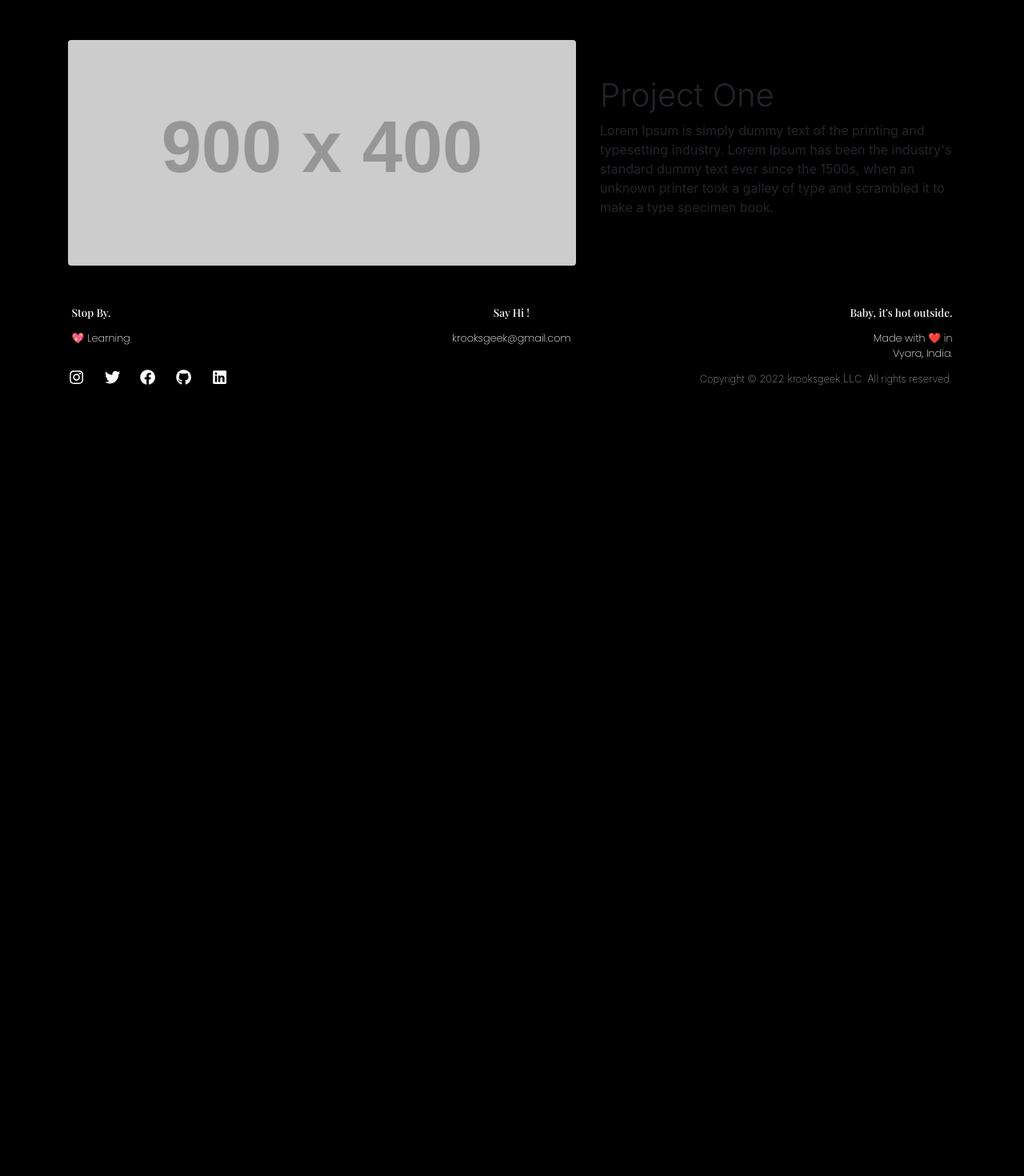
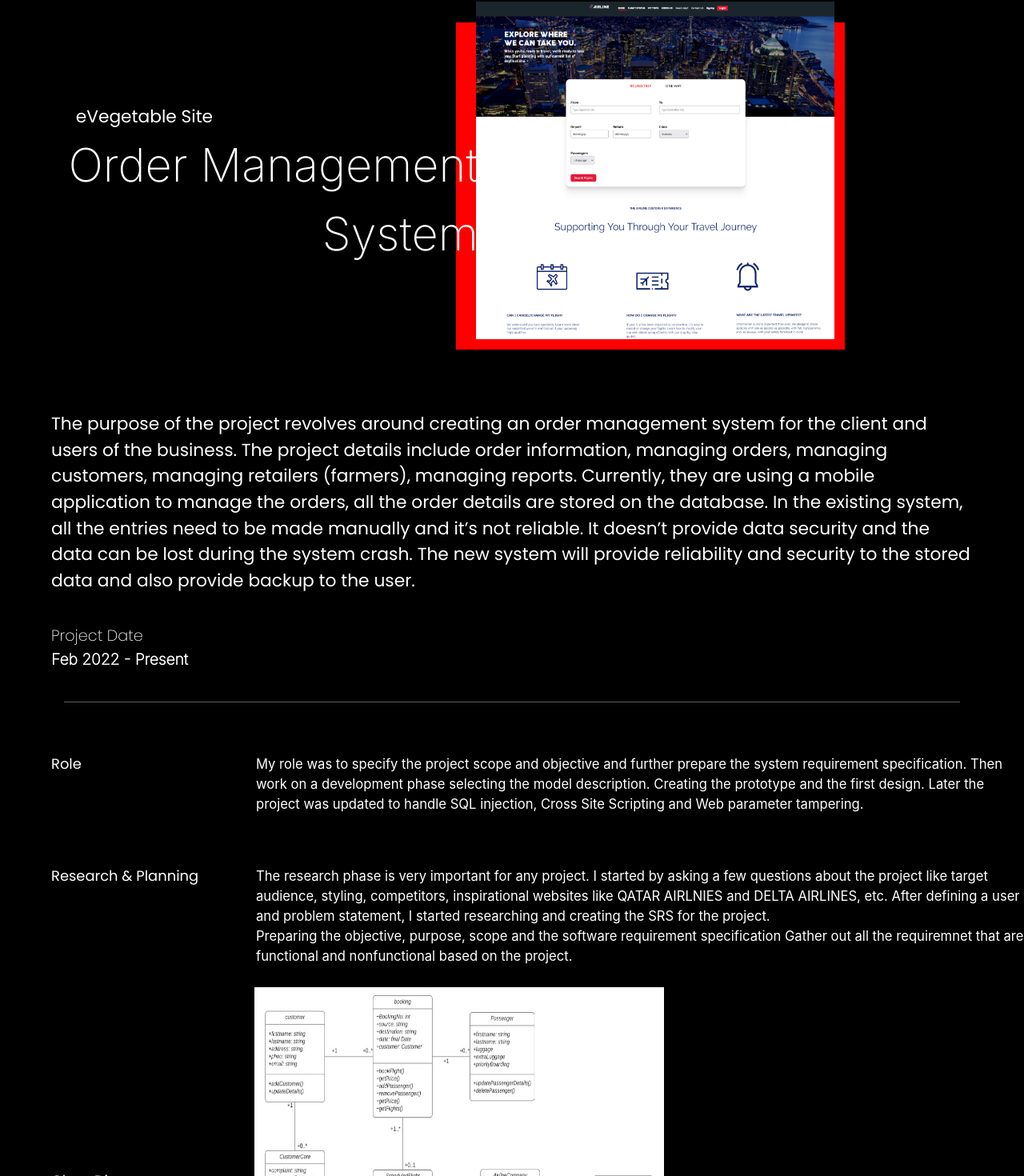
Before and after one commit to krunal-gamit/myportfolio, a React (Create React App) app: page /airline-booking in a window 1280 px wide. Shown: the part 126-1596 px from the top of the page at 80% size. Before the commit the page ends 800 px from the top, so only its background shows below. Built offline with nearby package versions, Linux system fonts and the light colour scheme; a web font is replaced by a local one.

Commit message:
from now on new updates will be coming

```diff
--- a/src/components/FourthProjects.css
+++ b/src/components/FourthProjects.css
@@ -37,7 +37,7 @@
 
 .projects .two {
   height: 30vw;
-  width: 25vw;
+  width: 30vw;
   background-image: linear-gradient(rgba(255, 249, 91), rgba(255, 147, 15));
   margin-top: -25vw;
   margin-left: 55vw;
@@ -70,7 +70,7 @@
 
 .projects .two .gig {
   height: 27vw;
-  width: 22vw;
+  width: 27vw;
   position: absolute;
   display: block;
   margin-left: 1.5vw;
--- a/src/components/ProjectOne.js
+++ b/src/components/ProjectOne.js
@@ -1,29 +1,89 @@
 import React from "react";
+import "./Projects.css"
+
+
+
+const ColoredLine = ({ color }) => (
+  <hr
+      style={{
+          backgroundColor: color,
+          height: 0.1,
+          opacity: 0.4,
+          marginLeft:80,
+          marginRight:80
+      }}
+  />
+);
 
 
 function ProjectOne() {
   return (
-    <div className="responsive-design">
-      <div class="container">
-        <div class="row align-items-center my-5">
-          <div class="col-lg-7">
-            <img
-              class="img-fluid rounded mb-4 mb-lg-0"
-              src="http://placehold.it/900x400"
-              alt=""
-            />
+    <div className="airline-booking">
+      <div class="projectPage">
+        <div className="proTitle">
+          <div className="smallTitle">
+            <span id="sTitle">eVegetable Site</span>
           </div>
-          <div class="col-lg-5">
-            <h1 class="font-weight-light">Project One</h1>
-            <p>
-              Lorem Ipsum is simply dummy text of the printing and typesetting
-              industry. Lorem Ipsum has been the industry's standard dummy text
-              ever since the 1500s, when an unknown printer took a galley of
-              type and scrambled it to make a type specimen book.
-            </p>
+          <span id="pTitle">Order Management System</span>
+        </div>
+        <div>
+          <div className="proImage"></div>
+          <img className="proImg" src="/img/Image_11.png"></img>
+        </div>
+
+        <div className="proDesc">
+          <div>
+          <span>The purpose of the project revolves around creating an order management system for the client and users of the business. The project details include order information, managing orders, managing customers, managing retailers (farmers), managing reports. Currently, they are using a mobile application to manage the orders, all the order details are stored on the database. In the existing system, all the entries need to be made manually and it’s not reliable. It doesn’t provide data security and the data can be lost during the system crash. The new system will provide reliability and security to the stored data and also provide backup to the user. </span>
+</div>
+        </div>
+
+
+        <div className="proDate">
+          <span id="title">Project Date</span>
+          <span id="date">Feb 2022 - Present</span>
+        </div>
+
+      <ColoredLine color="white"/>
+
+      <div className="role">
+        <span id="roleName">Role</span>
+        <div className="txt">
+          <span id="roleDesc">My role was to specify the project scope and objective and further prepare the system requirement specification. Then work on a development phase selecting the model description. Creating the prototype and the first design.
+          Later the project was updated to handle SQL injection, Cross Site Scripting and Web parameter tampering.
+           </span>
+           </div>
+        </div>
+
+        <div className="research">
+        <span id="resName">Research & Planning</span>
+        <div className="txt">
+          <span id="resDesc">
+          The research phase is very important for any project. I started by asking a few questions about the project like target audience, styling, competitors, inspirational websites like QATAR AIRLNIES and DELTA AIRLINES, etc. After defining a user and problem statement, I started researching and creating the SRS for the project.
+            <br/>
+            Preparing the objective, purpose, scope and the software requirement specification Gather out all the requiremnet that are functional and nonfunctional
+          based on the project.</span>
           </div>
         </div>
+
+        <div className="className">
+        <span id="className">Class Diagram</span>
+          <span id="classDesc">
+          <img className='cimage' src='/img/cimage.jpg'></img>
+          </span>
+        </div>
+
+        <div className="homeName">
+        <span id="homeName"> Wireframes: Home</span>
+          <span id="homeDesc">
+          <img className='himage' src='/img/Image_11.png'></img>
+          </span>
+        </div>
+
+        <div className="sumDesc">
+          <span>It was a fun project to work on. There were almost no constraints. </span>
+        </div>
       </div>
+
     </div>
   );
 }
```
